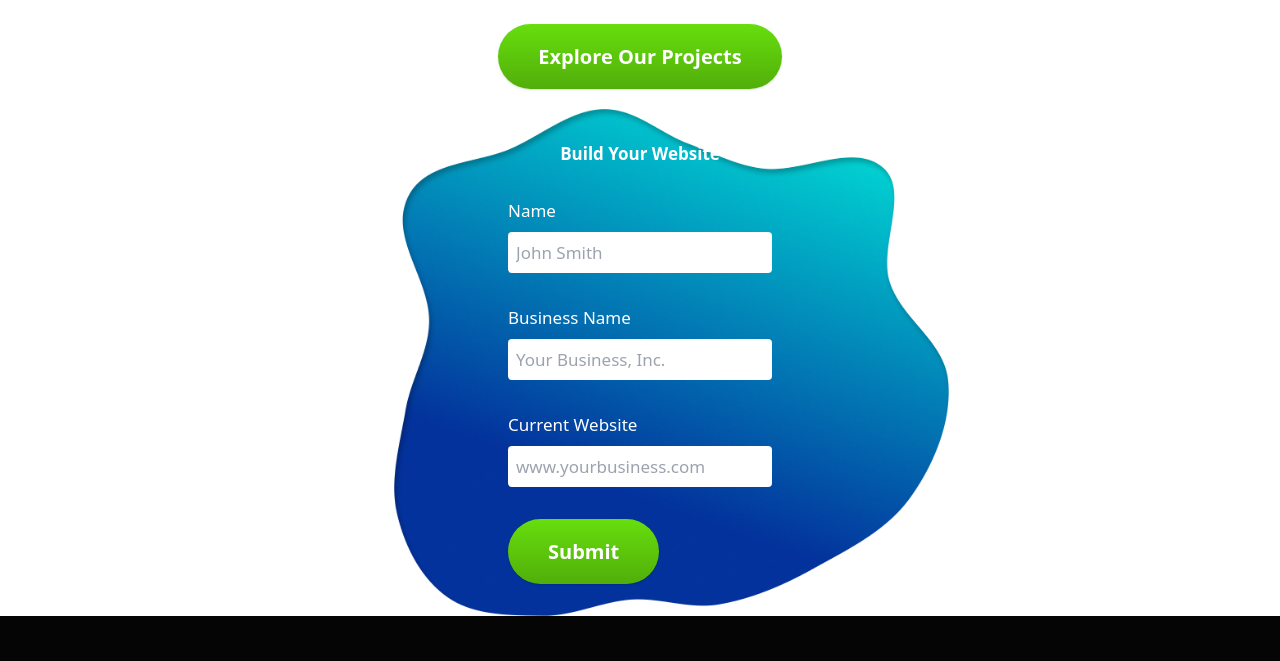
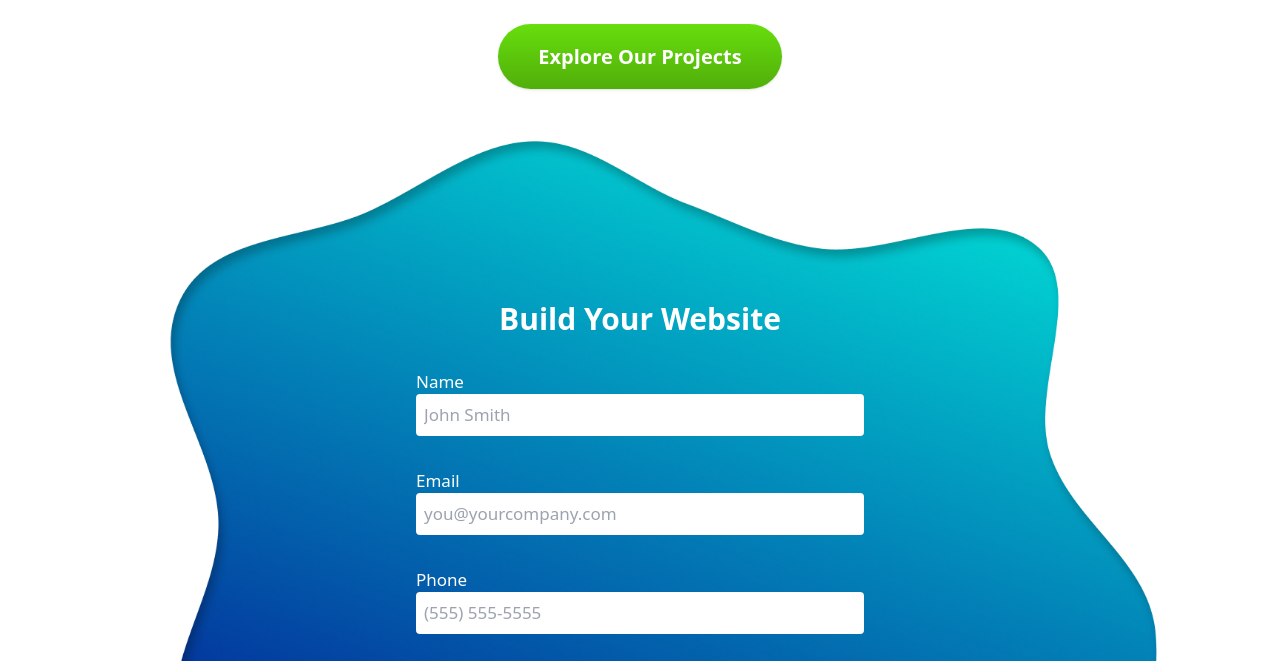
Before and after one commit to varialweb/varial-website-astro, an Astro site: page / in a window 1280 px wide. Shown: the part 7713-8374 px from the top of the page. Built offline with nearby package versions, Linux system fonts and the light colour scheme; Astro itself is replaced by a stand-in of ours.

Commit message:
Fixed styling of contact form, and fixed some bugs with api route

```diff
--- a/package.json
+++ b/package.json
@@ -15,6 +15,8 @@
     "@astrojs/tailwind": "^5.1.0",
     "@astrojs/vercel": "^7.7.1",
     "astro": "^4.10.1",
+    "form-data": "^4.0.0",
+    "mailgun.js": "^10.2.1",
     "motion": "^10.18.0",
     "svelte": "^4.2.18",
     "tailwindcss": "^3.4.4",
--- a/src/components/ContactForm.svelte
+++ b/src/components/ContactForm.svelte
@@ -1,21 +1,40 @@
+<script lang="ts">
 
-
-<script>
-  import contactBlob from '../images/contact-blob.png'
   let loading = false
 
-  function handleSubmit(event) {
+  async function handleSubmit(event) {
     event.preventDefault()
-    console.log('submitted')
+    const formData = new FormData(event.target as HTMLFormElement)
     loading = true
+
+    await fetch('/api/contact', {
+      method: 'POST',
+      body: formData,
+    })
+    .then(response => response.json())
+    .then(result => {
+      console.log('RESULT', result)
+      loading = false
+    }).catch(error => {
+      console.error('ERROR', error)
+    })
   }
 </script>
-<div class="relative w-fit p-4 flex flex-col items-center">
-  <form on:submit={handleSubmit} class="relative z-20 text-white p-4 flex flex-col gap-8">
-    <h2 class="text-center">Build Your Website</h2>
+
+<div class="grid place-items-center w-full max-w-md">
+  <form on:submit={handleSubmit} class="relative z-20 text-white flex flex-col items-center gap-8 w-full">
+    <h2 class="text-center text-3xl mt-32 md:mt-32">Build Your Website</h2>
     <label for="name">
       Name
       <input name="name" id="name" placeholder="John Smith" required />
+    </label>
+    <label for="email">
+      Email
+      <input type="email" name="email" id="email" placeholder="you@yourcompany.com" />
+    </label>
+    <label for="phone">
+      Phone
+      <input name="phone" id="phone" placeholder="(555) 555-5555" />
     </label>
     <label for="business">
       Business Name
@@ -23,9 +42,9 @@
     </label>
     <label for="website">
       Current Website
-      <input name="website" id="website" placeholder="www.yourbusiness.com" />
+      <input name="website" id="website" placeholder="www.yourcompany.com" />
     </label>
-    <button type="submit" class="action-button z-20">
+    <button type="submit" class="action-button z-20 mt-8 mb-16">
       {#if loading}
         <span>Sending...</span>
       {:else}
@@ -33,5 +52,10 @@
       {/if}
     </button>
   </form>
-  <img src={contactBlob.src} alt="" class="absolute top-0 -left-[25%] z-10 h-full w-auto max-w-[unset]" />
+  <slot>You forgot the background image</slot>
 </div>
+
+<style>
+  form label { width: 100%; }
+  form label input { width: 100%; }
+</style>
--- a/src/components/home/Portfolio.astro
+++ b/src/components/home/Portfolio.astro
@@ -40,14 +40,12 @@ import nicholsonDesign from '../../images/nicholson-design.png';
   const width = Number(element?.clientWidth) * 5
   setInterval(() => {
     if (element) {
-      console.log(element.scrollLeft, width)
+      // console.log(element.scrollLeft, width)
       element.scrollBy({ left: 100 })
 
       if (element.scrollLeft >= width) {
       element?.scrollTo(0, 0)
     }
     }
-
-
   }, 5000)
 </script>
--- /dev/null
+++ b/src/pages/api/contact.ts
@@ -0,0 +1,13 @@
+export const prerender = false
+
+export const POST = async ({ request }) => {
+  console.log('POST REQUEST')
+
+  const form = await request.formData()
+
+  console.log('form', form.get('name'))
+
+  return new Response(
+    JSON.stringify({ message: 'hello world' })
+  )
+}
--- a/src/pages/index.astro
+++ b/src/pages/index.astro
@@ -14,6 +14,7 @@ import seoIcon from '../images/seo-icon.png';
 import webCopy from '../images/web-copy.png';
 import heatherAndDanny from '../images/heather-and-danny.png';
 import ContactForm from '../components/ContactForm.svelte'
+import ContactBlob from '../images/contact-blob.png'
 ---
 
 <Layout title="Kick Your Website into High Gear - Varial Web Development">
@@ -152,8 +153,10 @@ import ContactForm from '../components/ContactForm.svelte'
 			</div>
 		</section>
 		<Portfolio />
-		<section class="flex flex-col items-center overflow-hidden">
-			<ContactForm client:load />
+		<section class="flex flex-col items-center overflow-hidden py-8 lg:my-8 px-4 relative">
+			<ContactForm client:load >
+				<Image src={ContactBlob} alt="" class="absolute bottom-0 -left-[40%] md:-left-[5%] lg:left-8 right-0 mx-auto h-full w-auto max-w-[unset]" />
+			</ContactForm>
 		</section>
 	</main>
 </Layout>
--- a/src/styles/tailwind.css
+++ b/src/styles/tailwind.css
@@ -10,7 +10,7 @@ details summary::-webkit-details-marker {
   body { @apply text-[#2D2D2D] text-[17px]; }
   h1, h2, h3, h4, h5, h6 { @apply font-bold leading-normal; }
   p { @apply leading-relaxed md:text-[18px]; }
-  label { @apply flex flex-col gap-2 w-full; }
+  label { @apply flex flex-col gap-0 w-full; }
   input { @apply p-2 rounded text-[#2D2D2D] w-full; }
 }
 
```
Also changed, not shown: public/contact-blob.png (added), 1 other file.
